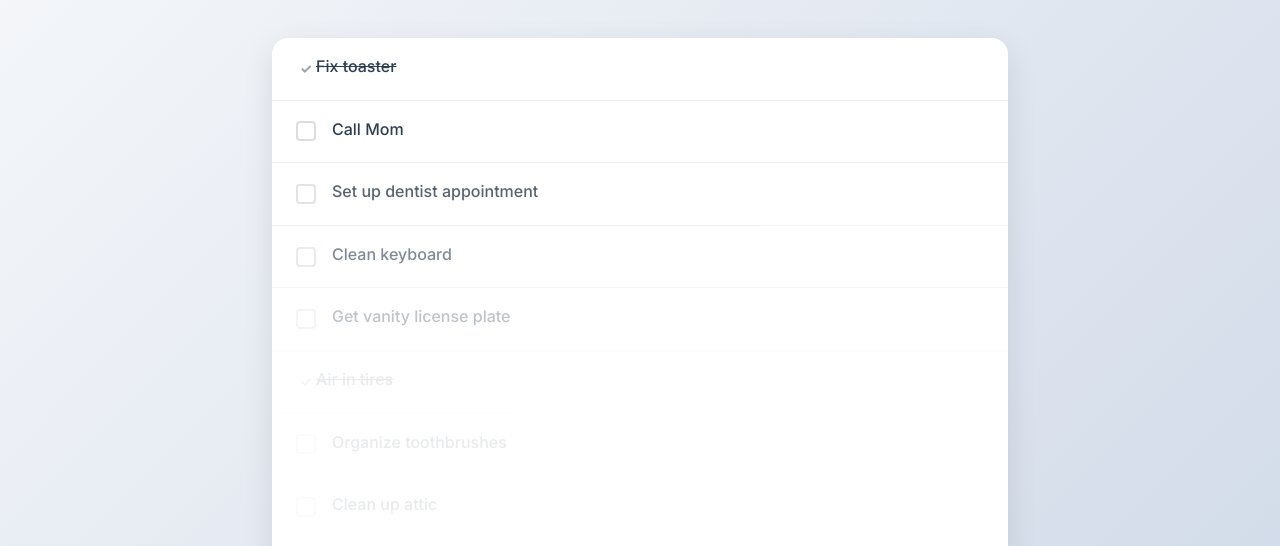
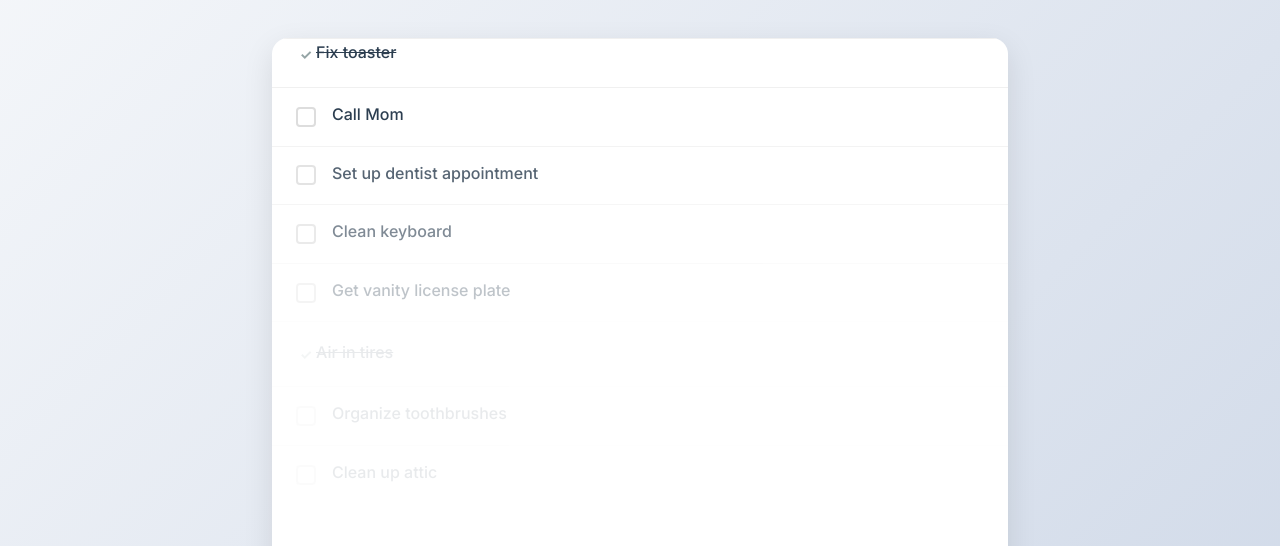
Before and after one commit to adamjgrant/tides-over-sand, a plain HTML site: page index.html in a window 1280 px wide. Shown: the part 88-634 px from the top of the page. Drawn offline with nearby package versions, Linux system fonts and the light colour scheme.

Commit message:
Some fun little styling

```diff
--- a/styles.css
+++ b/styles.css
@@ -227,11 +227,28 @@ input[type="text"], input[type="email"], input[type="password"], textarea {
     display: flex;
     align-items: center;
     padding: 1rem 1.5rem;
-    border-bottom: 1px solid #f0f0f0;
+    border-top: 1px solid #f0f0f0;
     cursor: pointer;
     transition: all 0.2s ease;
     position: relative;
     user-select: none;
+    line-height: 1.35rem;
+}
+
+.task-item.completed + .task-item.completed {
+  border-top: none;
+}
+
+.task-item.completed {
+  padding: 0.2rem 1.5rem;
+}
+
+.task-item:not(.completed) + .task-item.completed {
+  padding-top: 1.2rem;
+}
+
+.task-item.completed:has(+ .task-item:not(.completed)) {
+  padding-bottom: 1.2rem;
 }
 
 .task-item:hover {
```
